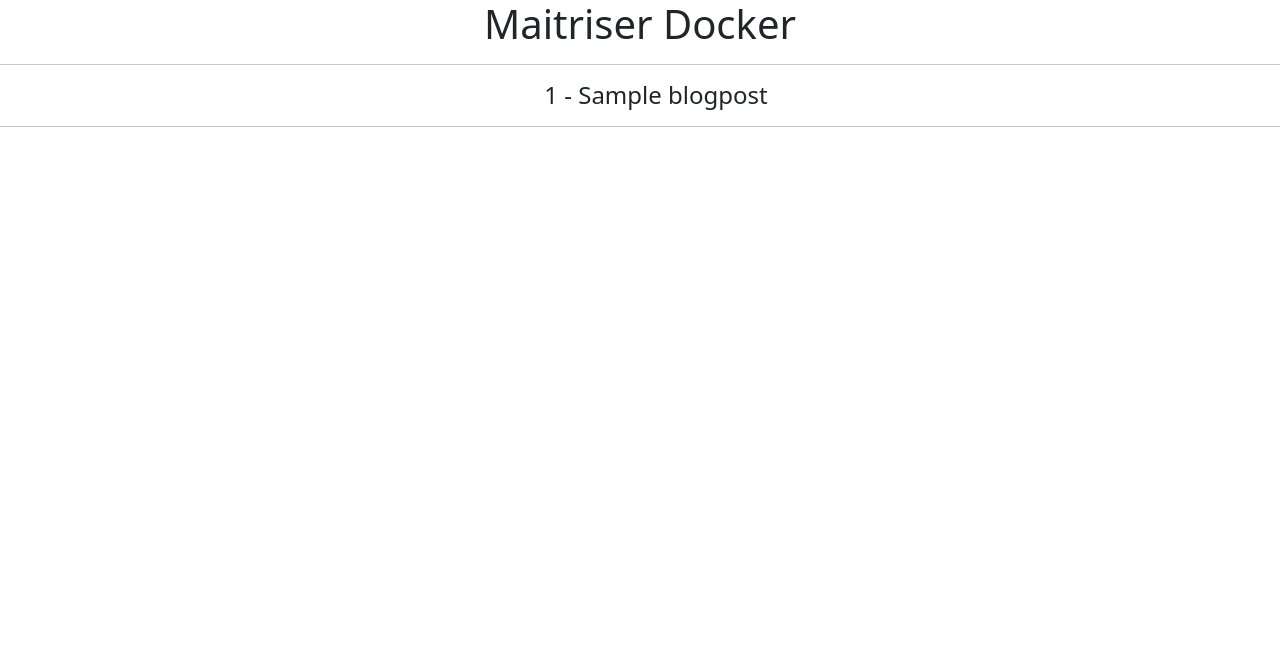
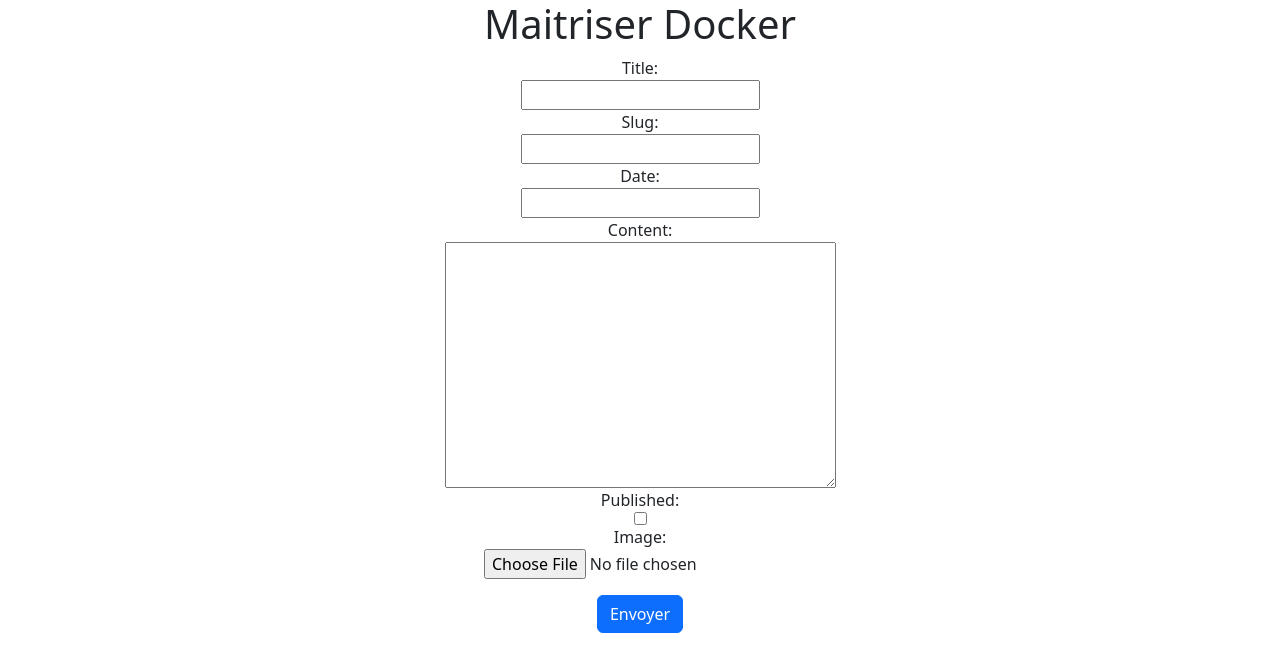
Before and after one commit to bsao17/blog, a Django app: page /blog/ in a window 1280 px wide. Shown: the top 672 px of the page. Run offline with Django 4.2, Linux system fonts and the light colour scheme; tables that the repository leaves empty hold one stand-in row (values such as "Sample post").

Commit message:
feat: add first form

```diff
--- /dev/null
+++ b/blog/form.py
@@ -0,0 +1,10 @@
+from django import forms
+
+
+class ArticleForm(forms.Form):
+    title = forms.CharField(max_length=50)
+    slug = forms.SlugField(required=False)
+    date = forms.DateField(widget=forms.DateInput, required=False)
+    content = forms.CharField(max_length=255, widget=forms.Textarea)
+    published = forms.BooleanField(widget=forms.CheckboxInput())
+    image = forms.ImageField(required=False)
--- a/blog/models.py
+++ b/blog/models.py
@@ -1,5 +1,6 @@
 from django.contrib.auth.models import User
 from django.db import models
+from .form import ArticleForm
 
 # Create your models here.
 from django.utils.text import slugify
@@ -14,10 +15,10 @@ class BlogPost(models.Model):
     title = models.CharField(max_length=150)
     slug = models.SlugField()
     published = models.BooleanField(default=False)
-    date = models.DateField(blank=True, null=True)
+    date = models.DateField(null=True)
     authors = models.ForeignKey(User, on_delete=models.SET_NULL, null=True)
     content = models.TextField(blank=True)
-    image = models.ImageField(upload_to="images")
+    image = models.ImageField(upload_to="images", null=True)
     category = models.ManyToManyField(Category)
 
     def save(self, *args, **kwargs):
--- a/blog/templates/blog/article.html
+++ b/blog/templates/blog/article.html
@@ -7,12 +7,12 @@ articles
 {% block content %}
 
     <h1 class="text-center">{% block articl_title %} Maitriser Docker {% endblock %}</h1>
-    {% for blog in blogs %}
-<hr>
-    <ul class="text-center">
-        <li class="list-group-item"><h4>{{blog.id}} - {{ blog.title }}</h4></li>
-    </ul>
-<hr>
-    {% endfor %}
+<form method="POST" class="d-flex flex-column justify-content-center align-items-center">
+    {% csrf_token %}
+    {{ form.as_table }}
+
+    <input class="btn btn-primary m-3" type="submit" value="Envoyer">
+</form>
+
 
 {% endblock %}
--- a/blog/views.py
+++ b/blog/views.py
@@ -1,11 +1,20 @@
 from django.shortcuts import render
 from django.http import JsonResponse
 from .models import BlogPost
+from .form import ArticleForm
 
 
 def articles(request):
-    blogs = BlogPost.objects.all()
-    return render(request, "blog/article.html", context={'blogs': blogs})
+    if request.method == "POST":
+        form = ArticleForm(request.POST)
+        if form.is_valid():
+            print('form is valid')
+        else:
+            print(form.cleaned_data)
+
+    form = ArticleForm()
+    return render(request, "blog/article.html", {'form': form})
+
 
 def api(request):
     article = {'firstname': 'Bruno', 'lastname': 'Mehddeb', 'age': 48}
```
Also changed, not shown: __init__.py (added).
